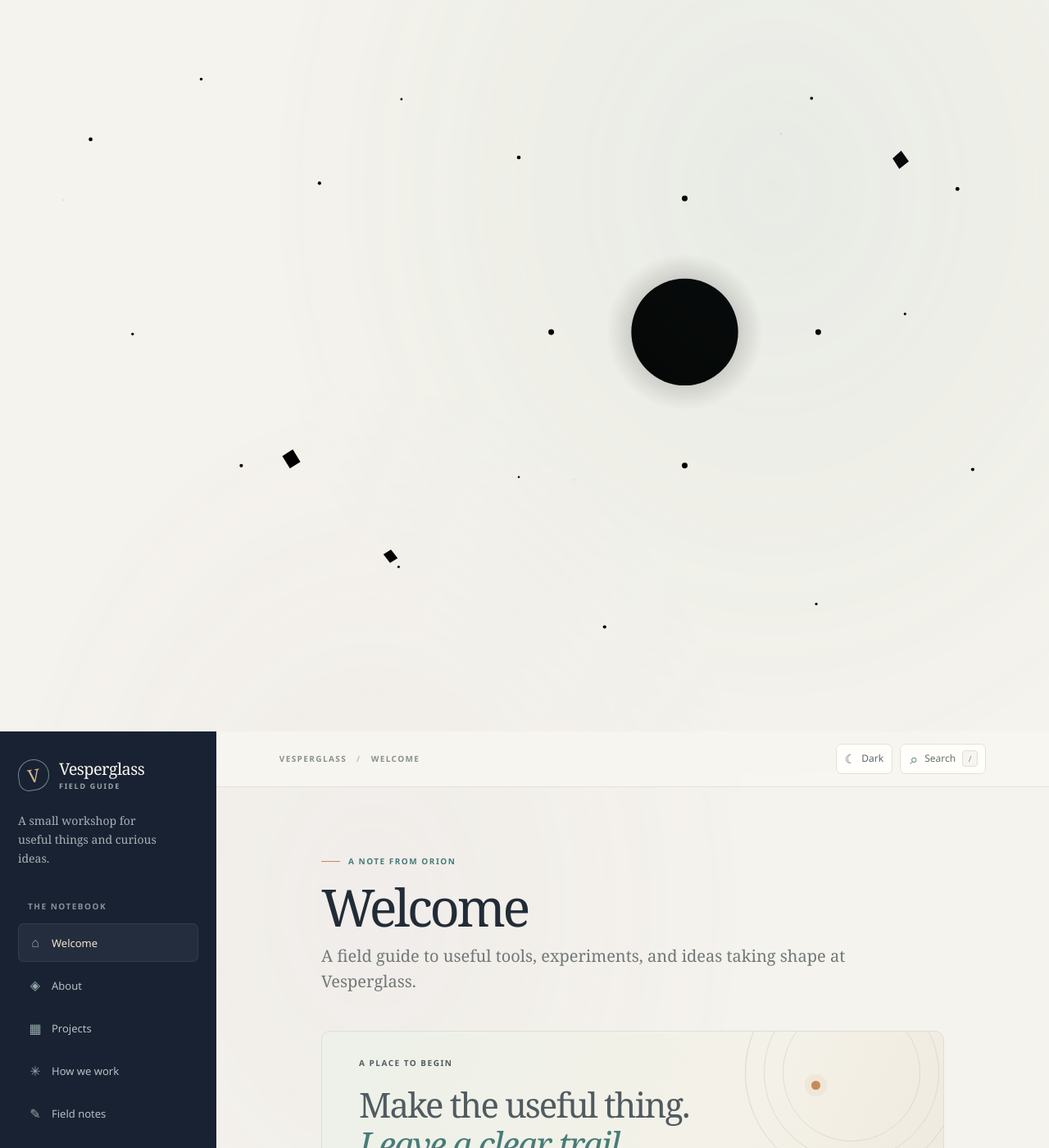
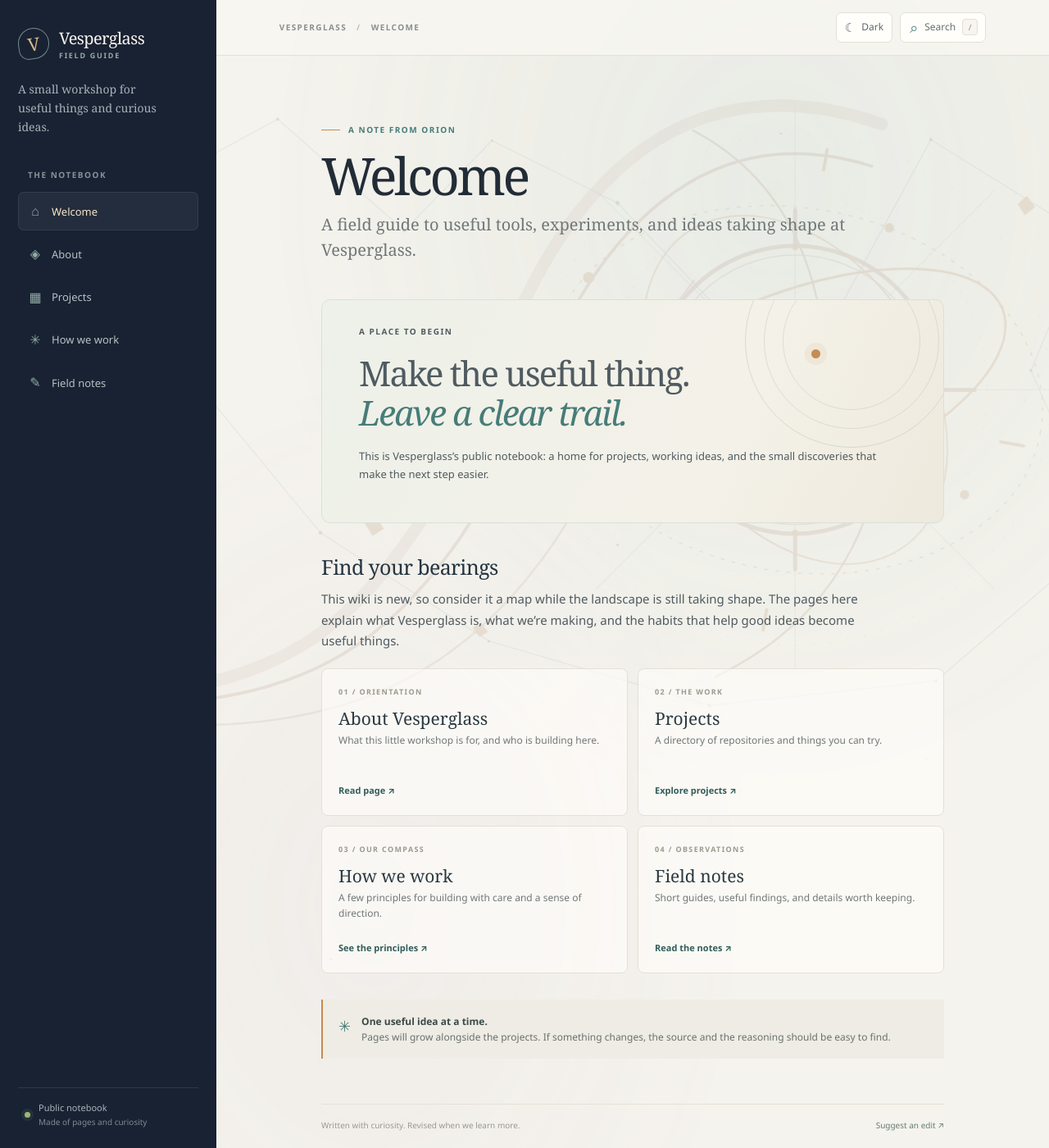
Before and after one commit to vesperglass/vesperglass.github.io, a Jekyll site: the page built from index.md, in a window 1280 px wide and 1400 px high. Shown: the whole window at 82% size. Built offline with Jekyll 4.4.1, drawn with Linux system fonts in a browser that asks for light colours.

Commit message:
Refine space animation to match the Cartographer artwork

```diff
--- a/assets/site.css
+++ b/assets/site.css
@@ -73,3 +73,19 @@
 :root[data-theme="dark"] .result-link span,:root[data-theme="dark"] .search-hint{color:#aab6b2}
 @media(max-width:500px){.top-actions{gap:6px}.theme-toggle{gap:5px;padding:6px 8px;font-size:11px}}
 @media(prefers-reduced-motion:reduce){body::before,body::after,.orbiting-visitor{animation:none!important}.orbiting-visitor{display:none}}
+/* The moving backdrop follows the copper observatory artwork. */
+:root{--atlas-copper:#9b694e;--atlas-brass:#bd8a5c;--atlas-earth:#4d8eac;--atlas-earth-light:#82c2d6;--atlas-earth-shadow:#1c4664;--atlas-land:#79a995;--atlas-cloud:#d8e6e0;--atlas-grid:#738b88;--atlas-star:#a47c60;--atlas-night:#10202c}
+:root[data-theme="dark"]{--atlas-copper:#d0a070;--atlas-brass:#e5c38e;--atlas-earth:#4b9ecb;--atlas-earth-light:#a5e3f2;--atlas-earth-shadow:#143858;--atlas-land:#89c0a2;--atlas-cloud:#e2f0ea;--atlas-grid:#6c8f94;--atlas-star:#f0cf9f;--atlas-night:#07131e}
+.orbiting-visitor{display:none}
+.observatory-sky{position:fixed;inset:0;z-index:0;overflow:hidden;pointer-events:none;opacity:.19}
+.observatory-art{position:absolute;top:3%;right:-13%;display:block;width:min(112vw,1370px);height:auto;overflow:visible;filter:saturate(.83)}
+.atlas-chart{opacity:.53}
+.atlas-structure{opacity:.66}
+.atlas-rotor{transform-box:fill-box;transform-origin:center;animation:atlas-revolution 210s linear infinite}
+.atlas-lens{animation:lens-glimmer 12s ease-in-out infinite alternate}
+@keyframes atlas-revolution{to{transform:rotate(360deg)}}
+@keyframes lens-glimmer{from{opacity:.83}to{opacity:1}}
+:root[data-theme="dark"] .observatory-sky{opacity:.31}
+:root[data-theme="dark"] .observatory-art{filter:saturate(1.05)}
+@media(max-width:760px){.observatory-art{top:14%;right:-38%;width:155vw;opacity:.8}}
+@media(prefers-reduced-motion:reduce){.atlas-rotor,.atlas-lens{animation:none!important}}
```
